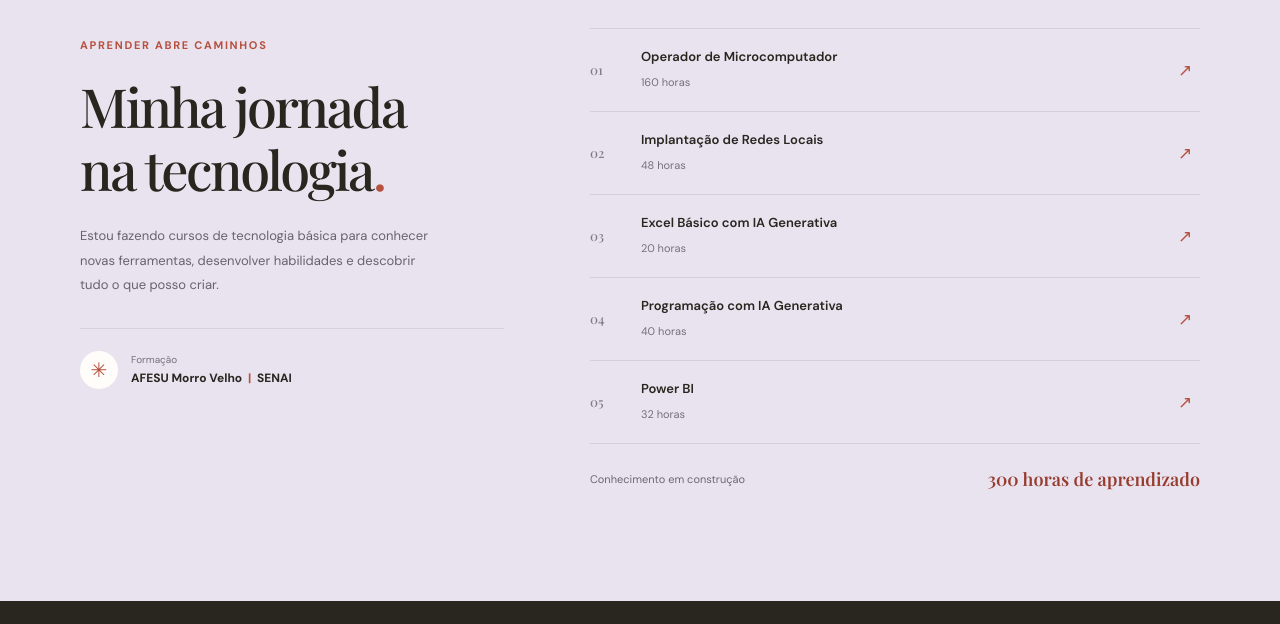
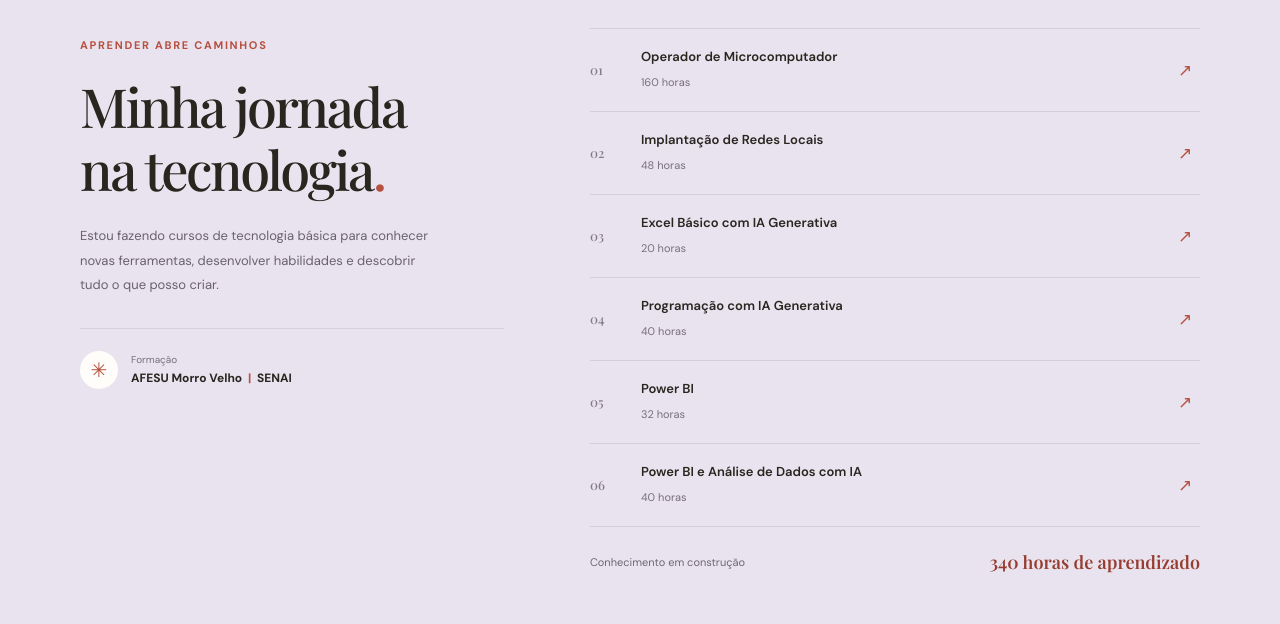
Before and after one commit to silvaalicemaria3-spec/MeuPortif-lio-, a plain HTML site: page index.html in a window 1280 px wide. Shown: the part 1317-1941 px from the top of the page. Drawn offline with nearby package versions, Linux system fonts and the light colour scheme.

Commit message:
Add files via upload

```diff
--- a/index.html
+++ b/index.html
@@ -159,9 +159,17 @@
               </div>
               <span class="course-arrow" aria-hidden="true">↗</span>
             </article>
+            <article class="course-card">
+              <span class="course-number">06</span>
+              <div class="course-details">
+                <h3>Power BI e Análise de Dados com IA</h3>
+                <span>40 horas</span>
+              </div>
+              <span class="course-arrow" aria-hidden="true">↗</span>
+            </article>
             <div class="course-total">
               <span>Conhecimento em construção</span>
-              <strong><span data-total-hours>300</span> horas de aprendizado</strong>
+              <strong><span data-total-hours>340</span> horas de aprendizado</strong>
             </div>
           </div>
         </div>
```
